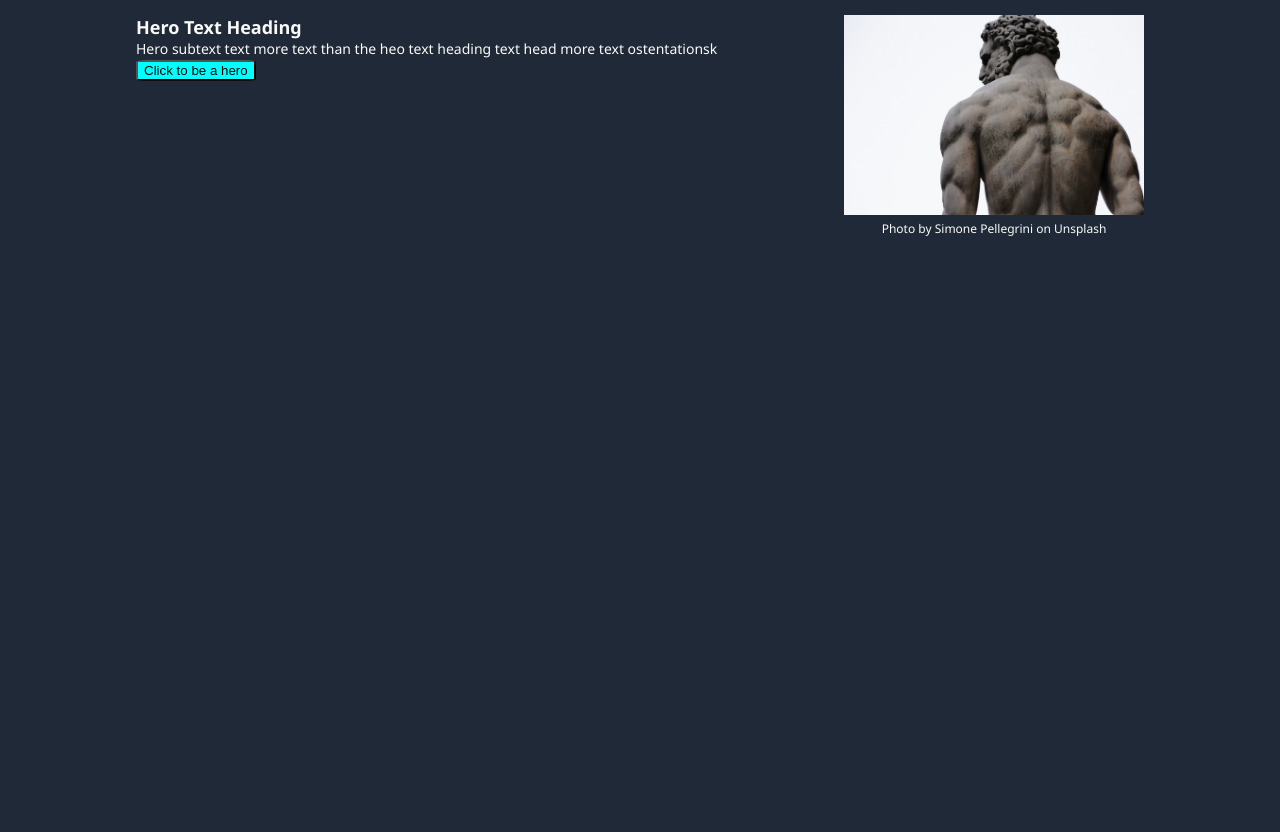
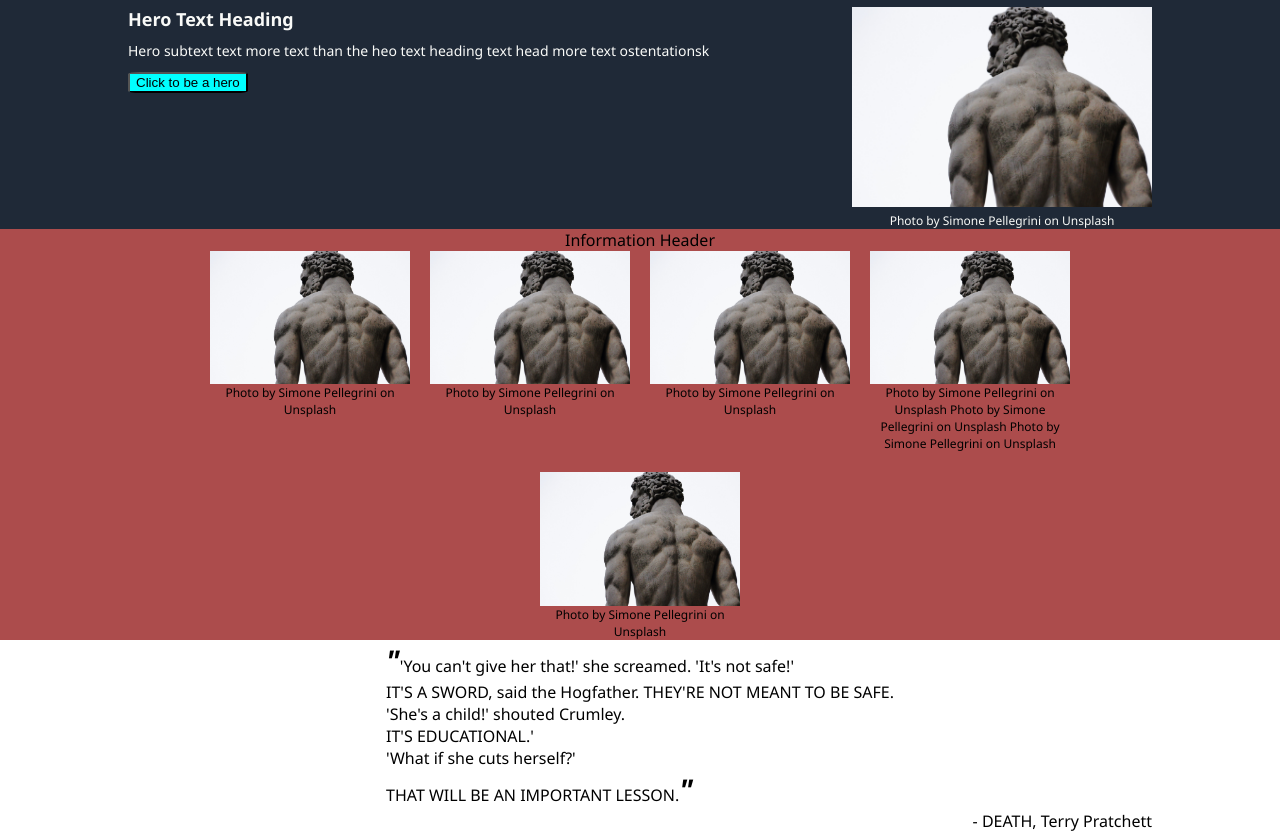
Before and after one commit to cabbagestamps/landing-page, a plain HTML site: page index.html in a window 1280 px wide. Shown: the part 109-941 px from the top of the page. Before the commit the page ends 800 px from the top, so only its background shows below. Drawn offline with Linux system fonts and the light colour scheme.

Commit message:
Add info card section and testimonial section info section is working pretty much perfs testimonial section needs to be flexed so attribute is inline with quote weird line break issue in quote last line quotation marks need repositioning

```diff
--- a/index.html
+++ b/index.html
@@ -25,5 +25,39 @@
             <div class="attribute">Photo by Simone Pellegrini on Unsplash</div>
             </div>
         </div>
+        <div class="information">
+            <div class="info-header">Information Header</div>
+            <div class="cards">
+                <div class="info-card">
+                    <img src="./simone-pellegrini-L3QG_OBluT0-unsplash.jpg">
+                    <div class="attribute">Photo by Simone Pellegrini on Unsplash</div>
+                </div>
+                <div class="info-card">
+                    <img src="./simone-pellegrini-L3QG_OBluT0-unsplash.jpg">
+                    <div class="attribute">Photo by Simone Pellegrini on Unsplash</div>
+                </div>
+                <div class="info-card">
+                    <img src="./simone-pellegrini-L3QG_OBluT0-unsplash.jpg">
+                    <div class="attribute">Photo by Simone Pellegrini on Unsplash</div>
+                </div>
+                <div class="info-card">
+                    <img src="./simone-pellegrini-L3QG_OBluT0-unsplash.jpg">
+                    <div class="attribute">Photo by Simone Pellegrini on Unsplash Photo by Simone Pellegrini on Unsplash Photo by Simone Pellegrini on Unsplash</div>
+                </div>
+                <div class="info-card">
+                    <img src="./simone-pellegrini-L3QG_OBluT0-unsplash.jpg">
+                    <div class="attribute">Photo by Simone Pellegrini on Unsplash</div>
+                </div>
+            </div>
+        </div>
+        <div class="testimonial">
+            <div class="quote"><span class="quotation-mark">"</span>'You can't give her that!' she screamed. 'It's not safe!'<br>
+            IT'S A SWORD, said the Hogfather. THEY'RE NOT MEANT TO BE SAFE.<br>
+            'She's a child!' shouted Crumley.<br>
+            IT'S EDUCATIONAL.'<br>
+            'What if she cuts herself?'<br>
+            THAT WILL BE AN IMPORTANT LESSON.<span class="quotation-mark">"</span></div>
+            <div class="quote-attribute">- DEATH, Terry Pratchett</div>
+        </div>
     </body>
 </html>
--- a/style.css
+++ b/style.css
@@ -1,10 +1,15 @@
 body {
-
     display: flex;
-    background-color: #1F2937;
     flex-direction: column;
     justify-content: space-between;
     font-family: 'Segoe UI', Tahoma, Geneva, Verdana, sans-serif;
+    margin: 0;
+}
+
+.header,
+.hero-content,
+.information,
+.testimonial {
     padding: 0 10%;
 }
 
@@ -12,8 +17,8 @@ body {
 .hero-content {
     background-color: #1F2937;
     display: flex;
+}
 
-}
 .header {
     justify-content: space-between;
     align-items: center;
@@ -24,13 +29,16 @@ body {
     color: #F9FAF8;
 }
 
+
 .hero-heading {
     font-size: 18px;
     font-weight: 600;
+    margin-bottom: 10px;
 }
 
 .hero-subtext {
     font-size: 14px;
+    margin-bottom: 10px;
 }
 
 
@@ -52,7 +60,7 @@ li {
     margin: 10px;
 }
 
-img {
+.hero-image img {
     width: 300px;
     height: auto;
 }
@@ -61,8 +69,55 @@ img {
     font-size: 12px;
     text-align: center;
 }
+.infocard.attribute {
+
+}
 
 .hero-button {
     background-color: aqua;
     border-radius: 10%;
 }
+
+.information {
+    background-color: rgba(167, 64, 64, 0.933);
+    display: flex;
+    flex-direction: column;
+}
+.info-header {
+    text-align: center;
+}
+
+.info-card {
+    display: flex;
+    flex-direction: column;
+    width: 200px;
+}
+
+.cards {
+    display: flex;
+    justify-content: center;
+    align-items: baseline;
+
+    gap: 20px;
+    flex-wrap: wrap;
+}
+
+.info-card img {
+    width: 200px;
+    height: auto;
+}
+.testimonial {
+    display: flex;
+    justify-content: center;
+    align-items: center;
+    flex-direction: column;
+}
+
+.quotation-mark {
+    font-size: 30px;
+    font-weight: 600;
+    font-style: italic;
+}
+.quote-attribute {
+    align-self: flex-end;
+}
```
